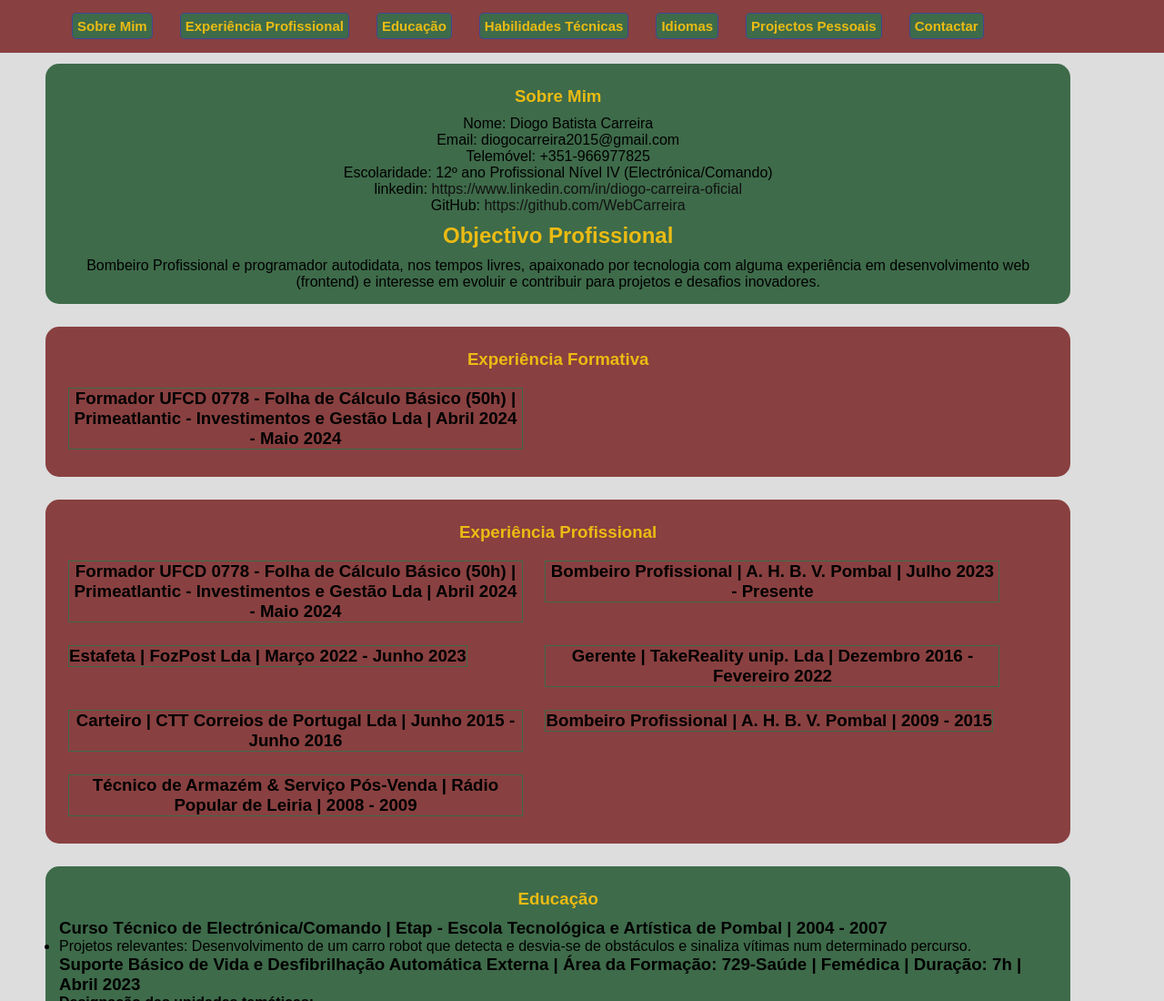
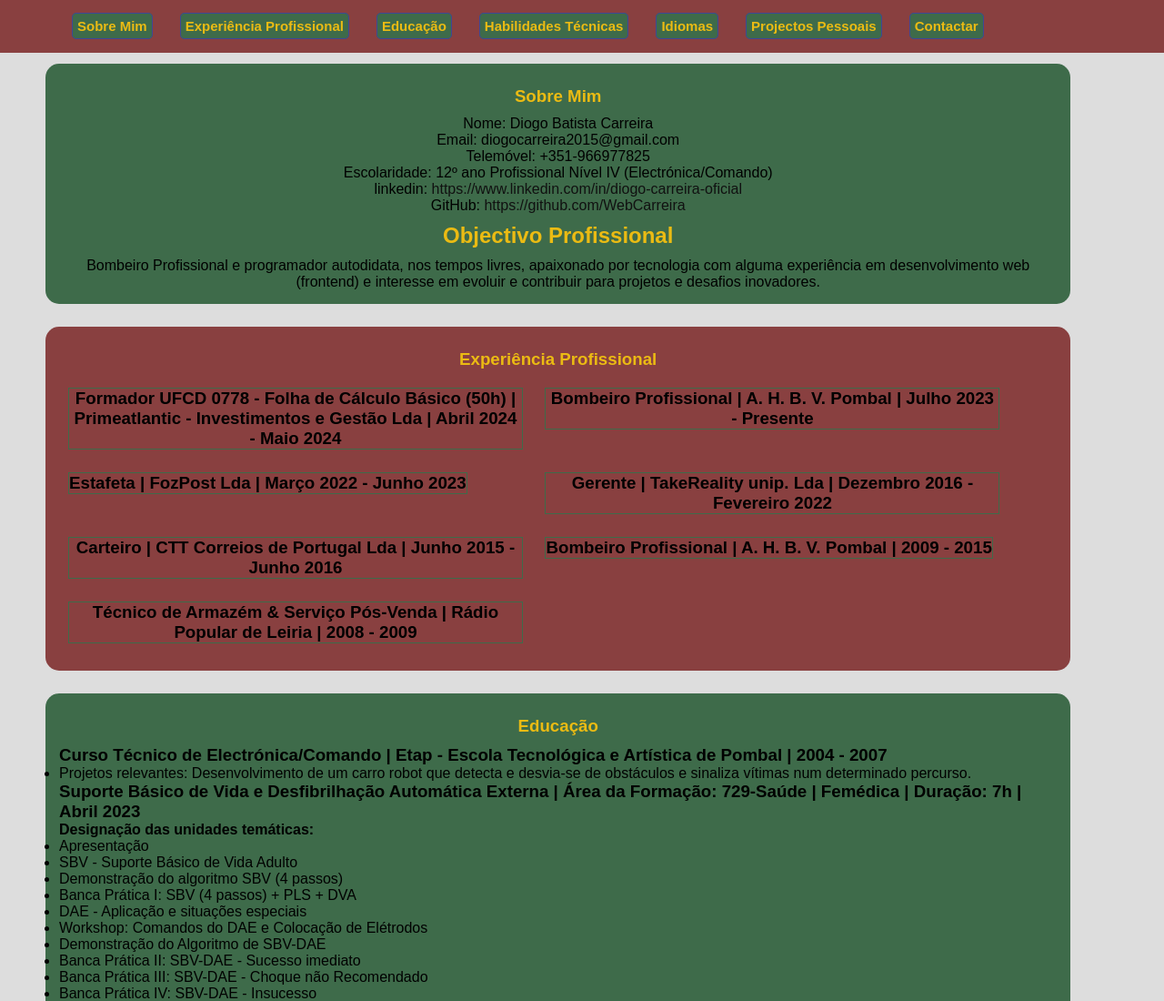
Before and after one commit to WebCarreira/curriculo, a plain HTML site: page index.html in a window 1280 px wide. Shown: the top 1100 px of the page at 91% size. Drawn offline with Linux system fonts and the light colour scheme.

Commit message:
update-3-02-06-2024

```diff
--- a/index.html
+++ b/index.html
@@ -52,7 +52,7 @@
             </section>
         </main>
         <!--Experiência Formativa-->
-        <section class="a-container" id="experiencia-formativa">
+        <!--<section class="a-container" id="experiencia-formativa">
             <h1>Experiência Formativa</h1>
             <section class="exp-container formacao">
                 <h3 class="formacao-title" onclick="toggleList(this)">Formador UFCD 0778 - Folha de Cálculo Básico (50h) | Primeatlantic - Investimentos e Gestão Lda | Abril 2024 - Maio 2024</h3>
@@ -71,7 +71,7 @@
                     </ul>
                 </div>
             </section>
-        </section>
+        </section>-->
         <!--Experiência Profissional-->
         <section class="a-container" id="experiencia-profissional">
             <h1>Experiência Profissional</h1>
```
